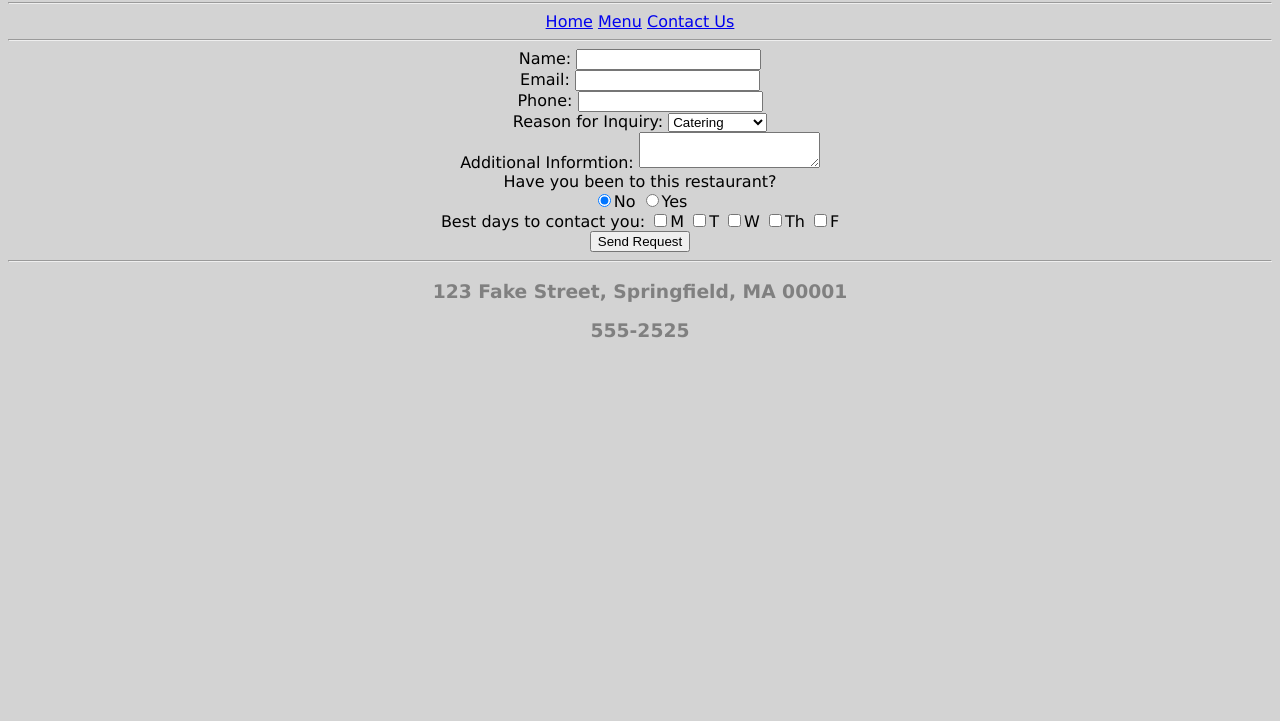
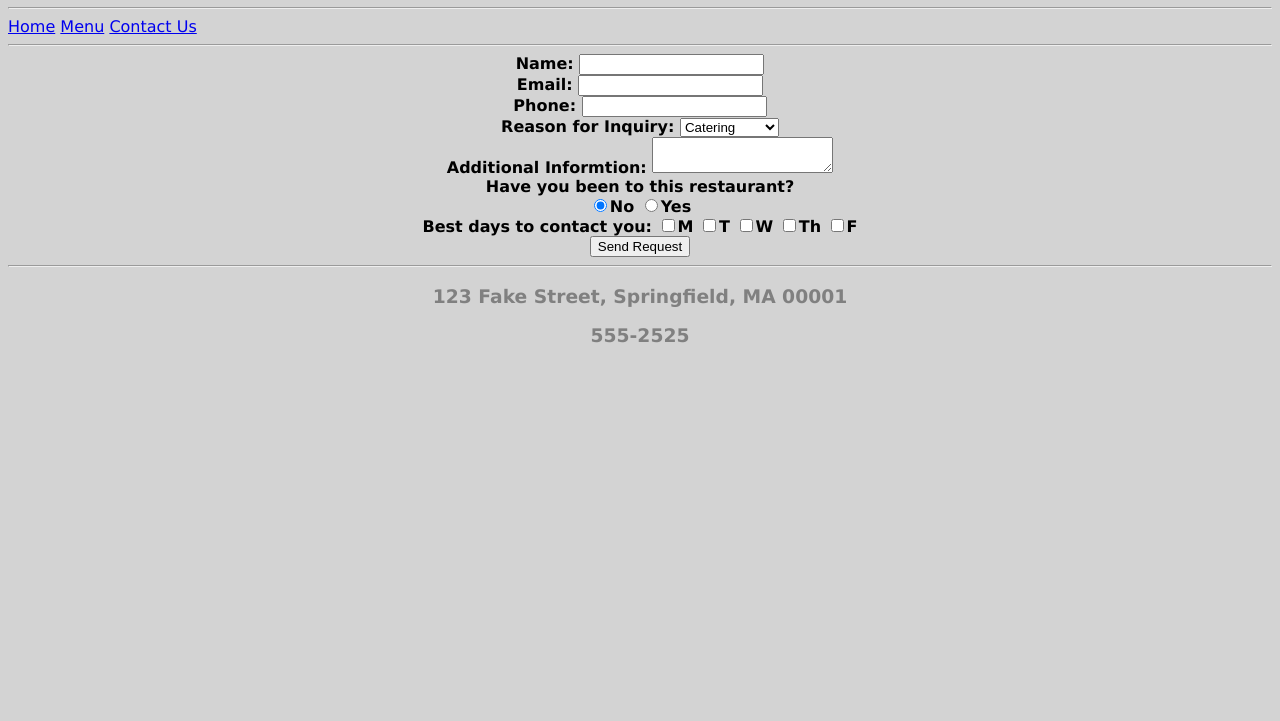
Before and after one commit to KaliHart/Lab-Restaurant-Site-V1, a plain HTML site: page contact.html in a window 1280 px wide. Shown: the part 79-800 px from the top of the page. Drawn offline with Linux system fonts and the light colour scheme.

Commit message:
Rest Site V3- CSS 2.3 Lab

```diff
--- a/contact.html
+++ b/contact.html
@@ -5,11 +5,6 @@
     <link href="restaurantStyle.css"
         rel="stylesheet"
         type="text/css" />
-    <style>
-            body {
-                 text-align: center;
-            }
-        </style>
     </head>
     <body>
         <h1>Restaurant</h1>
@@ -19,22 +14,22 @@
         <a href="contact.html">Contact Us</a>
         <hr>
         <form action="#" method="post">
-            Name: <input type="text" name="nameInput" /> <br/>
-            Email: <input type="text" name="emailInput" /> <br/>
-            Phone: <input type="text" name="phoneInput" /> <br/>
-            Reason for Inquiry:
+            <b>Name: </b><input type="text" name="nameInput"/> <br/>
+            <b>Email: </b><input type="text" name="emailInput" /> <br/>
+            <b>Phone: </b><input type="text" name="phoneInput" /> <br/>
+            <b>Reason for Inquiry: </b>
             <select name="reason">
                 <option value="Catering">Catering</option>
                 <option value="Private Party">Private Party</option>
                 <option value="Feedback">Feedback</option>
                 <option value="Other">Other</option><br/>
             </select><br/>
-            Additional Informtion:
+            <b>Additional Informtion: </b>
             <textarea name="info"></textarea><br/>
-            Have you been to this restaurant? <br/>
+            <b>Have you been to this restaurant? <br/>
             <input type="radio" name="answer" value="No" checked/>No
             <input type="radio" name="answer" value="Yes"/>Yes<br/>
-            Best days to contact you:
+            <b>Best days to contact you: </b>
             <input type="checkbox" name="choice" value="M"/>M
             <input type="checkbox" name="choice" value="T"/>T
             <input type="checkbox" name="choice" value="W"/>W
--- a/restaurantStyle.css
+++ b/restaurantStyle.css
@@ -1,6 +1,7 @@
 h1 {
     text-align: center;
     color: darkblue;
+    font-family: "Georgia";
 }
 
 h3 {
@@ -12,3 +13,7 @@ body {
     background-color: lightgrey;
     font-family: verdana;
 }
+
+form {
+    text-align: center;
+}
```
Also changed, not shown: index.html (+1 -1 lines), menu.html (+6 -6 lines).
